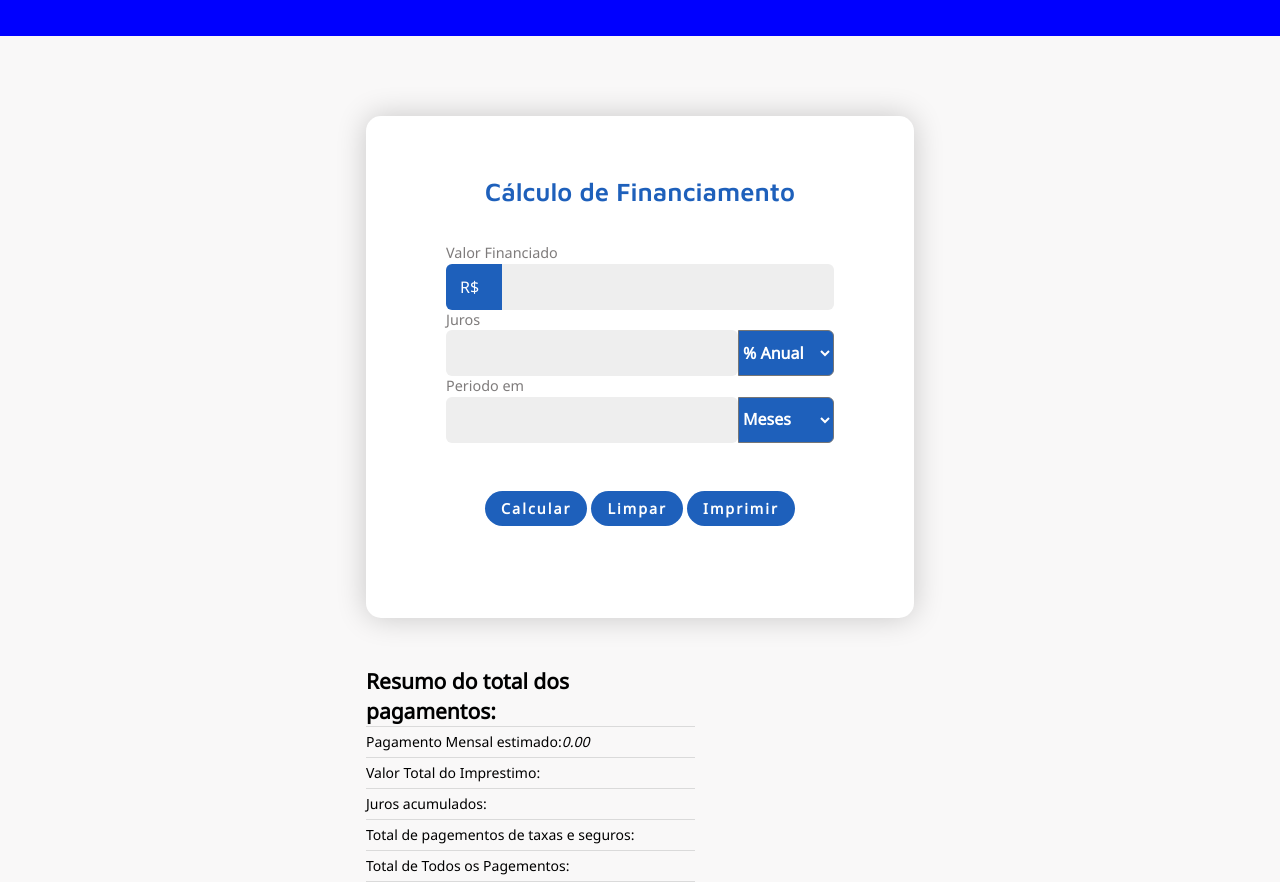
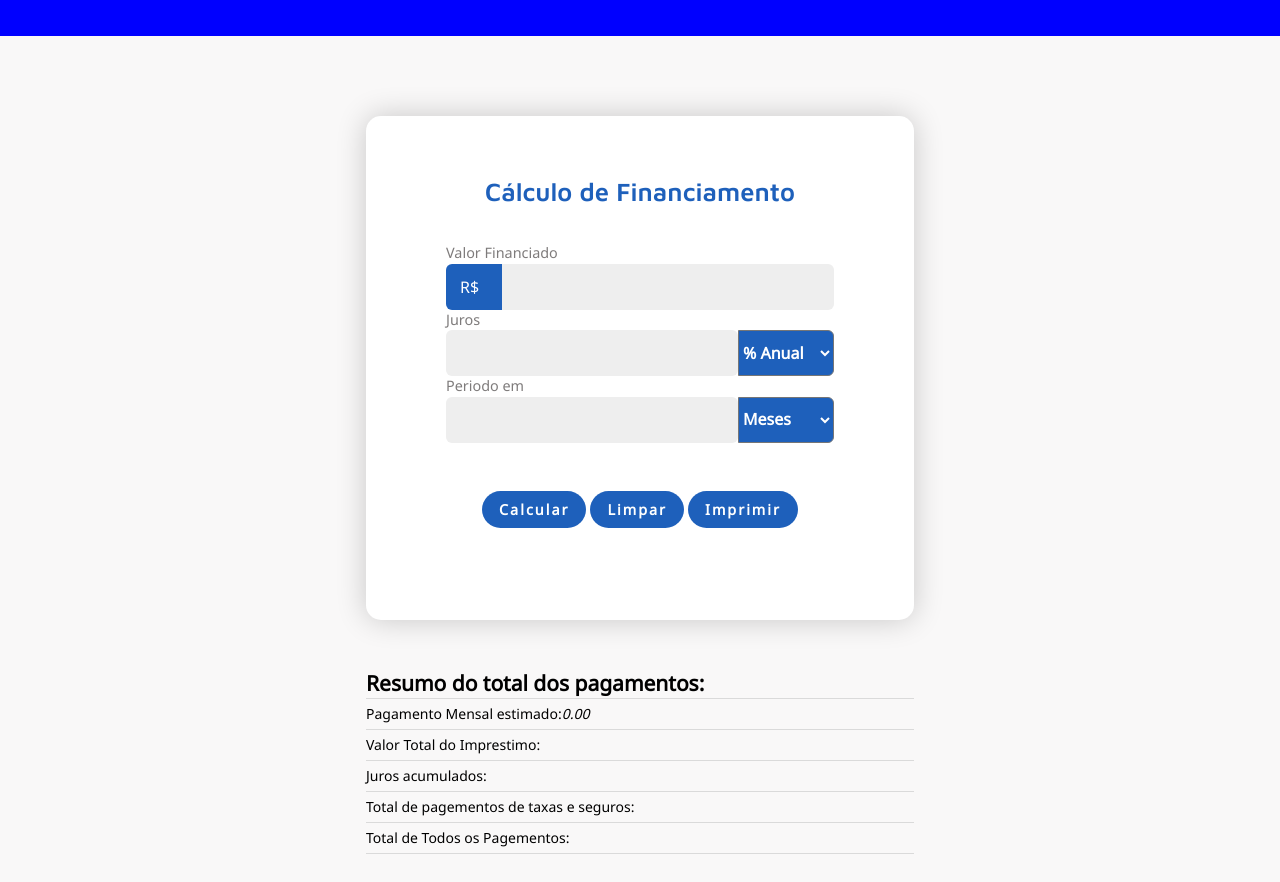
Before and after one commit to marlenesedano/calculadora_financiamento, a plain HTML site: page index.html in a window 1280 px wide. Shown: the part 124-1006 px from the top of the page. After the commit the page ends 978 px from the top, so only its background shows below. Drawn offline with Linux system fonts and the light colour scheme.

Commit message:
Ajustes layout

```diff
--- a/style.css
+++ b/style.css
@@ -42,7 +42,6 @@ body{
     align-items: center;
     background: #fff;
     background-color: #fff;
-
     padding: 60px 80px;
     min-width: 300px;
     position: relative;
@@ -133,7 +132,7 @@ input:focus{
     transition: .3s;
     align-items: center;
     outline: none;
-    border: none;
+    border: 1px solid transparent;
 
 }
 
@@ -162,6 +161,4 @@ input:focus{
 
 .data-financing {
     margin-top: 3rem;
-    width: 60%;
-
 }
```
